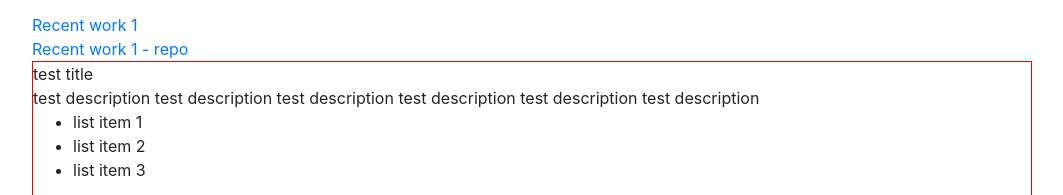
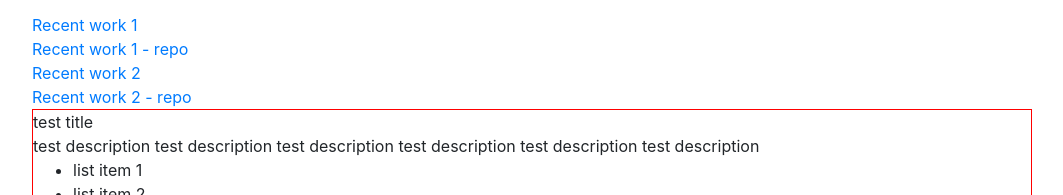
Before and after one commit to QuintonMcNamee/My-Portfolio, a plain HTML site: page index.html in a window 1280 px wide. Shown: the part 332-527 px from the top of the page, without its empty margins (108-1171 px from the left). Drawn offline with nearby package versions, Linux system fonts and the light colour scheme.

Commit message:
added 2nd recent project

```diff
--- a/index.html
+++ b/index.html
@@ -64,6 +64,10 @@
       <a href="https://worthymon.netlify.com/" target="_blank" />Recent work 1</a>
       <br />
       <a href="https://github.com/bw-pokemon-go-catch/Front-End-Unit-2" target="_blank" />Recent work 1 - repo</a>
+      <br />
+      <a href="https://starwars.quintonmcnamee.now.sh/" target="_blank" />Recent work 2</a>
+      <br />
+      <a href="https://github.com/QuintonMcNamee/Sprint-Challenge-React-Wars" target="_blank" />Recent work 2 - repo</a>
     </section>
 
     <!-- CONTACT SECTION -->
```
